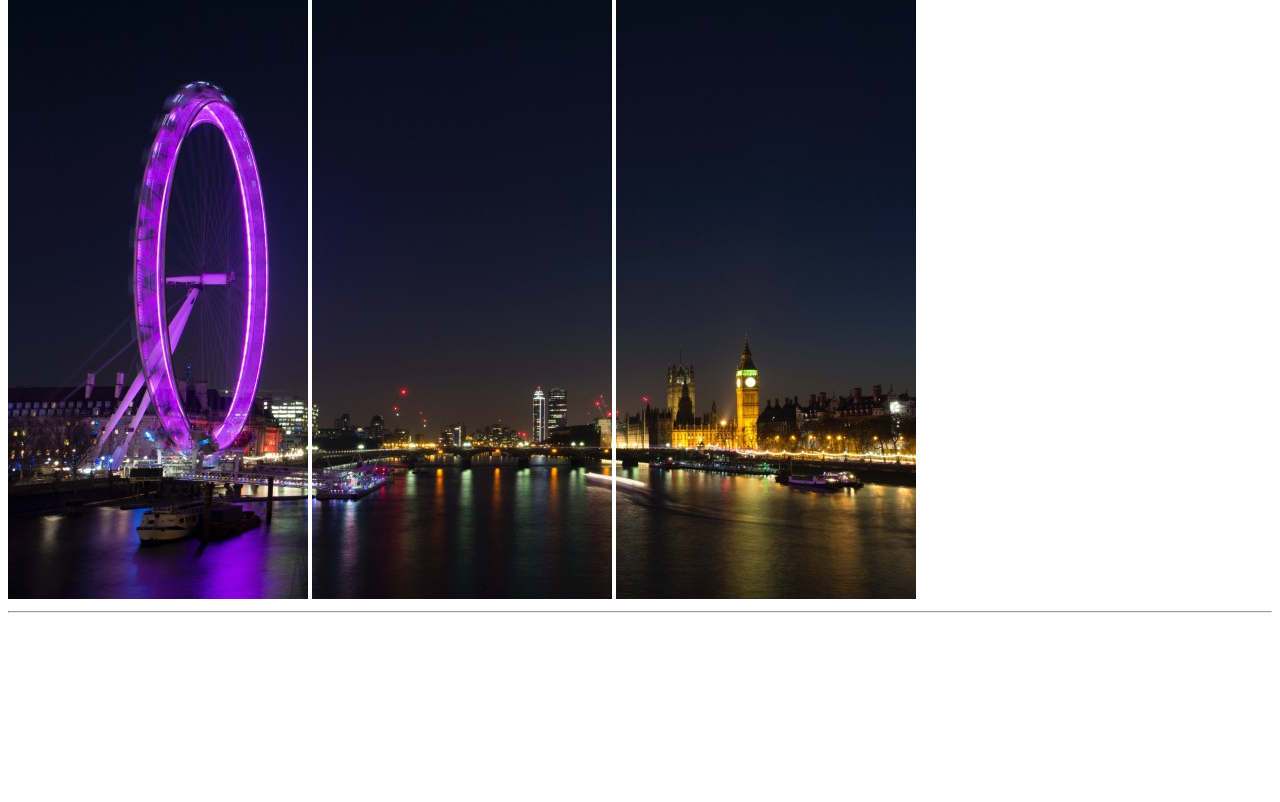
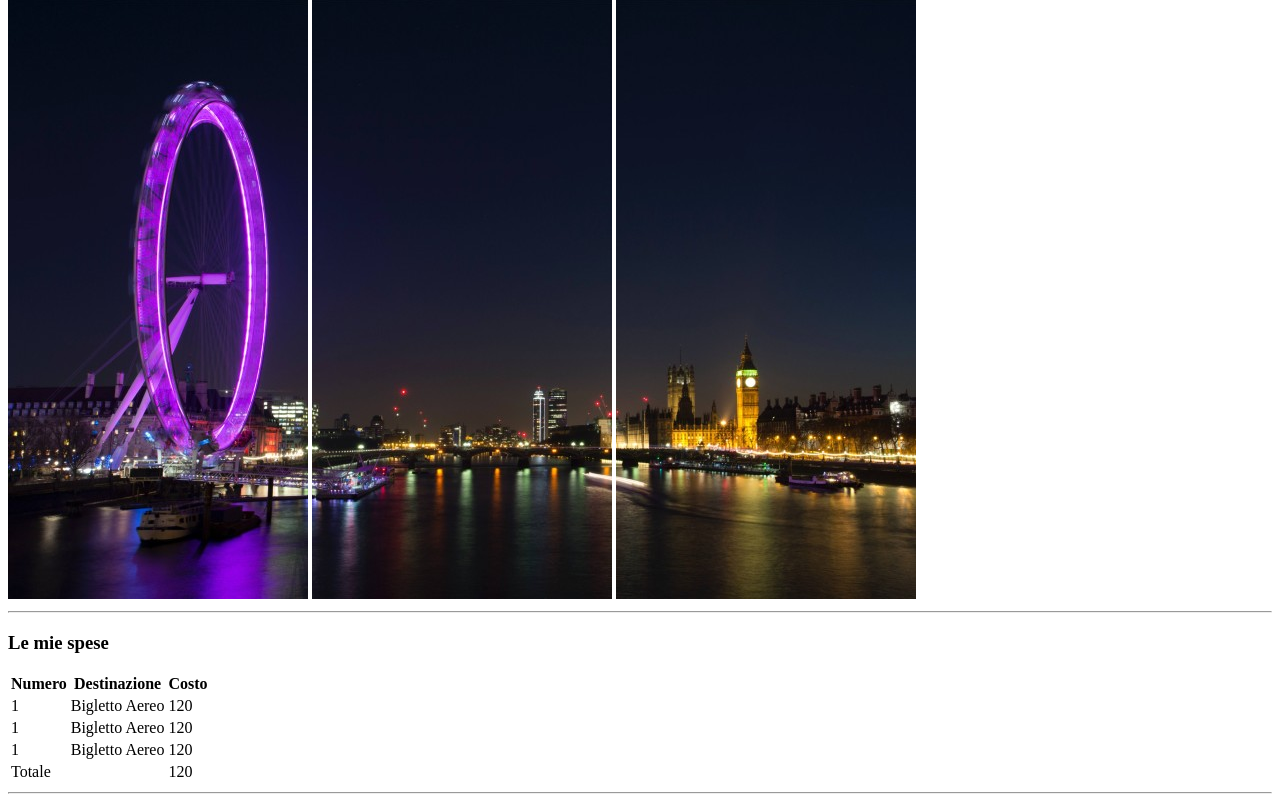
Before and after one commit to urlastway/html-london-trip, a plain HTML site: page index.html in a window 1280 px wide. Shown: the part 68-870 px from the top of the page. Before the commit the page ends 800 px from the top, so only its background shows below. Drawn offline with Linux system fonts and the light colour scheme.

Commit message:
Spese Com

```diff
--- a/index.html
+++ b/index.html
@@ -13,12 +13,50 @@
             <h1>Il mio viaggio a Londra</h1>
             <img src="pexels-bill-emrich-230794-0.jpg">
             <img src="pexels-bill-emrich-230794-1.jpg">
-            <img src="pexels-bill-emrich-230794-2.jpg"><hr>
+            <img src="pexels-bill-emrich-230794-2.jpg">
+            <hr>
         </section>
     </header>
     <!---Parte centrale-->
     <main>
-
+        <section>
+            <!--Selezione Spese-->
+            <h3>Le mie spese</h3>
+            <table>
+                <thead>
+                    <tr>
+                        <th>Numero</th>
+                        <th>Destinazione</th>
+                        <th>Costo</th>
+                    </tr>
+                </thead>
+                <tbody>
+                    <tr>
+                        <td>1</td>
+                        <td>Bigletto Aereo</td>
+                        <td>120</td>
+                    </tr>
+                    <tr>
+                        <td>1</td>
+                        <td>Bigletto Aereo</td>
+                        <td>120</td>
+                    </tr>
+                    <tr>
+                        <td>1</td>
+                        <td>Bigletto Aereo</td>
+                        <td>120</td>
+                    </tr>
+                </tbody>
+                <tfoot>
+                    <tr>
+                        <td>Totale</td>
+                        <td></td>
+                        <td>120</td>
+                    </tr>
+                </tfoot>
+            </table>
+            <hr>
+        </section>
     </main>
     <!--Parte finale-->
     <footer>
```
